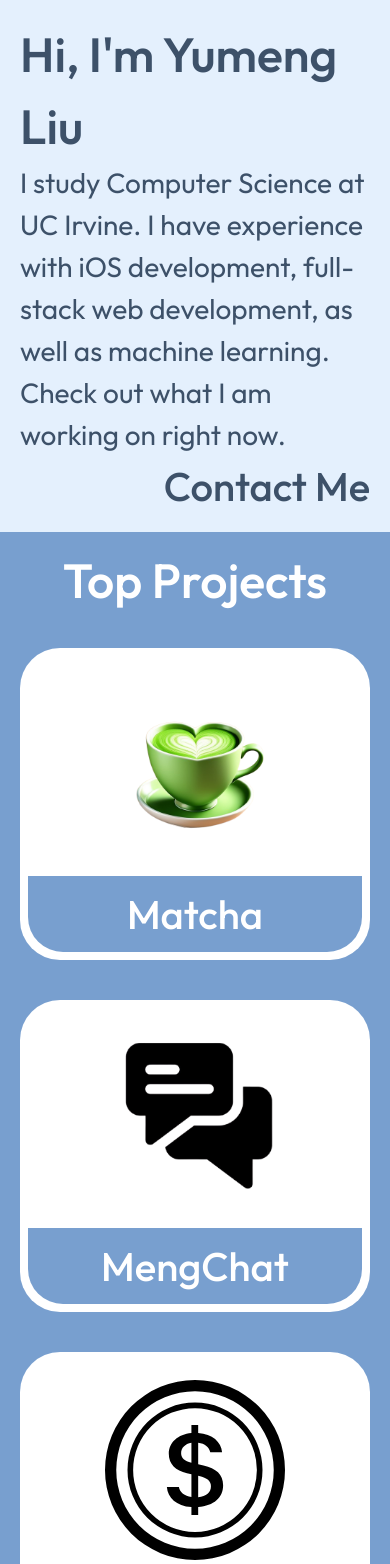
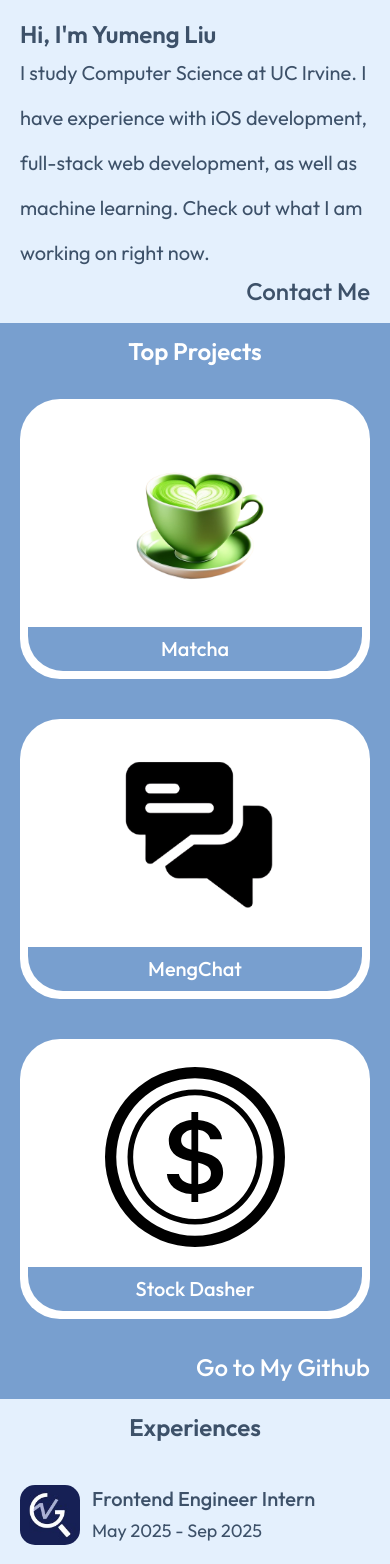
Before and after one commit to YumengLiu6044/portfolio, a React (Vite) app: page / in a window 390 px wide. Shown: the part 433-1997 px from the top of the page. Built offline with nearby package versions, Linux system fonts and the light colour scheme; no server answers.

Commit message:
font consistency

```diff
--- a/src/components/About/About.tsx
+++ b/src/components/About/About.tsx
@@ -9,15 +9,15 @@ export default function About() {
 					<img src={headShot} className="w-full rounded-[48px]" alt="Yumeng Liu's Headshot"></img>
 				</div>
 				<div className="flex flex-col h-full justify-between">
-					<h2>Hi, I'm Yumeng Liu</h2>
-					<p>
+					<h2 className="large-text font-semibold">Hi, I'm Yumeng Liu</h2>
+					<p className="medium-text leading-[45px]">
 						I study Computer Science at UC Irvine. I have experience
 						with iOS development, full-stack web development, as
 						well as machine learning. Check out what I am working on
 						right now.
 					</p>
 					<a href="#contact" className="w-full flex justify-end">
-						<h3 className="hover-text">Contact Me</h3>
+						<h3 className="hover-text large-text font-medium">Contact Me</h3>
 					</a>
 				</div>
 			</div>
--- a/src/components/Contact/Contact.tsx
+++ b/src/components/Contact/Contact.tsx
@@ -50,9 +50,9 @@ export default function Contact() {
 				}}
 			></Toaster>
 			<div className="w-full items-center flex flex-col gap-10">
-				<h2>Get In Touch</h2>
+				<h2 className="large-text font-semibold">Get In Touch</h2>
 				<form
-					className="w-full max-w-3xl flex flex-col gap-3 lg:gap-5"
+					className="w-full max-w-3xl flex flex-col gap-3 lg:gap-5 medium-text"
 					onSubmit={handleSubmit}
 				>
 					<div>
--- a/src/components/Experiences/Experiences.tsx
+++ b/src/components/Experiences/Experiences.tsx
@@ -5,14 +5,14 @@ export default function Experiences() {
 	return (
 		<Section className="bg-blue-100 text-blue-400" id="experiences">
 			<div className="flex flex-col gap-8 md:gap-10 items-center">
-				<h2 className="pb-[10px] lg:pb-[30px]">Experiences</h2>
+				<h2 className="pb-[10px] lg:pb-[30px] large-text font-semibold">Experiences</h2>
 				{experiences.map((experience, index) => (
 					<div
 						className="w-full flex flex-col md:flex-row gap-10 items-center md:items-start"
 						key={index}
 					>
 						<div className="max-w-[250px] w-full hidden lg:flex flex-col items-center gap-5">
-							<p className="leading-[35px] text-center">
+							<p className="leading-[35px] text-center small-text">
 								{experience.company}
 							</p>
 							<img
@@ -30,10 +30,10 @@ export default function Experiences() {
 								></img>
 
 								<div className="h-full flex flex-col justify-between">
-									<div className="text-xl md:text-2xl lg:text-3xl font-medium">
+									<div className="font-medium medium-text">
 										{experience.position}
 									</div>
-									<div className="md:text-lg lg:text-xl">
+									<div className="small-text">
 										{experience.duration}
 									</div>
 								</div>
@@ -49,7 +49,7 @@ export default function Experiences() {
 											<div className="flex gap-5">
 												<p className="font-medium">•</p>
 												<span
-													className="text-xl md:text-2xl"
+													className="small-text"
 													key={descIndex}
 												>
 													{desc}
@@ -64,7 +64,7 @@ export default function Experiences() {
 								{experience.skills.map((skill, skillIndex) => (
 									<div
 										key={skillIndex}
-										className="text-lg md:text-2xl px-5 py-0.5 lg:px-[60px] lg:py-1 bg-blue-200 text-white rounded-full"
+										className="small-text px-5 py-0.5 lg:px-[60px] lg:py-1 bg-blue-200 text-white rounded-full"
 									>
 										{skill}
 									</div>
@@ -77,7 +77,7 @@ export default function Experiences() {
 					<a
 						href={linkedInUrl}
 						target="_blank"
-						className="hover-text"
+						className="hover-text large-text font-medium"
 					>
 						<h3>Go to My LinkedIn</h3>
 					</a>
--- a/src/components/Header/NavbarSection.tsx
+++ b/src/components/Header/NavbarSection.tsx
@@ -33,7 +33,7 @@ export function NavbarSection() {
 							<a
 								key={index}
 								href={item.href}
-								className="hover-text"
+								className="hover-text medium-text"
 								onClick={() => setIsOpen(false)}
 							>
 								{item.name}
@@ -45,7 +45,7 @@ export function NavbarSection() {
 
 			<div className="hidden lg:flex gap-3 lg:gap-10 font-semibold text-3xl">
 				{navBarItems.map((item, index) => (
-					<a key={index} href={item.href} className="hover-text">
+					<a key={index} href={item.href} className="hover-text medium-text">
 						{item.name}
 					</a>
 				))}
--- a/src/components/Projects/Projects.tsx
+++ b/src/components/Projects/Projects.tsx
@@ -12,7 +12,7 @@ export default function Projects() {
 	return (
 		<Section className="bg-blue-200 text-white" id="projects">
 			<div className="w-full flex flex-col items-center gap-8">
-				<h2>Top Projects</h2>
+				<h2 className="large-text font-semibold">Top Projects</h2>
 				<div className="w-full flex flex-col gap-10 lg:flex-row">
 					{projects.map((project, index) => (
 						<div
@@ -29,7 +29,7 @@ export default function Projects() {
 									className="w-full"
 								></img>
 							</div>
-							<h3 className="bg-blue-200 w-full rounded-b-[35px] text-center p-2">
+							<h3 className="bg-blue-200 w-full rounded-b-[35px] text-center p-2 medium-text font-medium">
 								{project.name}
 							</h3>
 						</div>
@@ -38,11 +38,11 @@ export default function Projects() {
 				<div className="w-full flex justify-end">
 					<a
 						href={baseGithubUrl}
-						className="hover-text hover:border-b-white"
 						target="_blank"
 						rel="noreferrer"
+						className="hover-text"
 					>
-						<h3 className="">Go to My Github</h3>
+						<h3 className="large-text font-medium">Go to My Github</h3>
 					</a>
 				</div>
 			</div>
--- a/src/index.css
+++ b/src/index.css
@@ -10,11 +10,23 @@
 
 @layer components {
   .btn-primary {
-    @apply flex gap-3 items-center p-3 bg-white text-blue-300 border-3 border-blue-300 rounded-xl text-3xl;
+    @apply flex gap-3 items-center p-3 bg-white text-blue-300 border-3 border-blue-300 rounded-xl;
   }
 
   .btn-secondary {
-    @apply flex gap-3 items-center p-3 border-3 border-white rounded-xl text-3xl;
+    @apply flex gap-3 items-center p-3 border-3 border-white rounded-xl;
+  }
+
+  .large-text {
+    @apply text-2xl md:text-3xl lg:text-4xl
+  }
+
+  .medium-text {
+    @apply text-xl md:text-2xl lg:text-3xl
+  }
+
+  .small-text {
+    @apply text-lg md:text-xl
   }
 }
 
@@ -31,20 +43,6 @@
   border-color: currentColor;
 }
 
-h2 {
-  font-size: 3rem;
-  font-weight: 550;
-}
-
-h3 {
-  font-size: 2.5rem;
-  font-weight: 500;
-}
-
-p, label {
-  font-size: 1.75rem;
-}
-
 html {
   scroll-behavior: smooth;
 }
```
